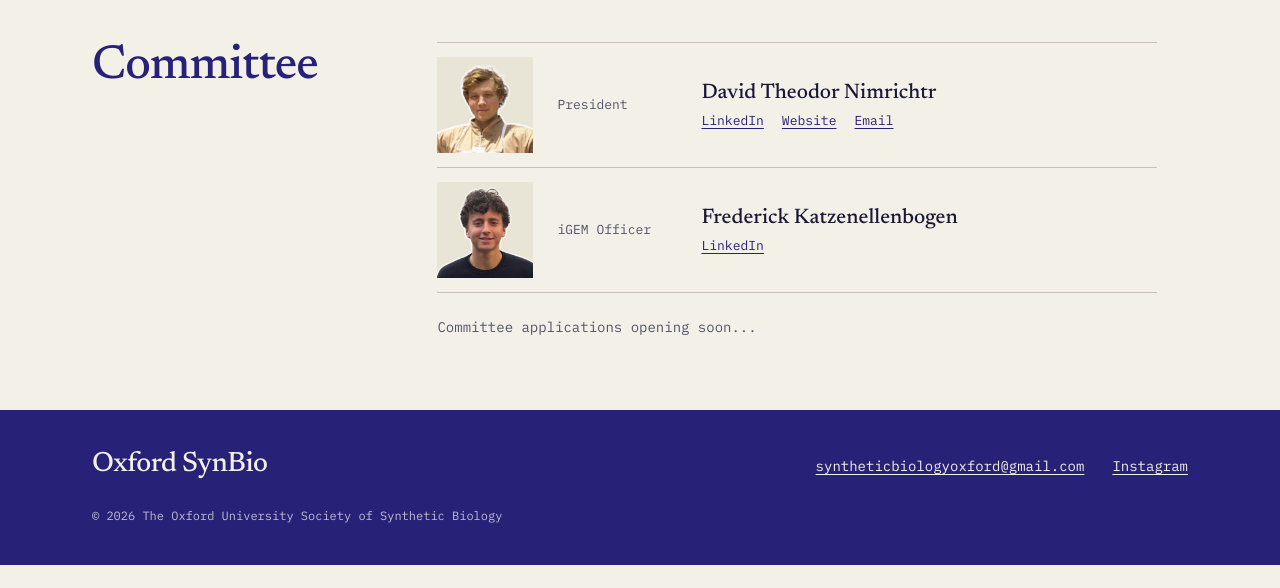
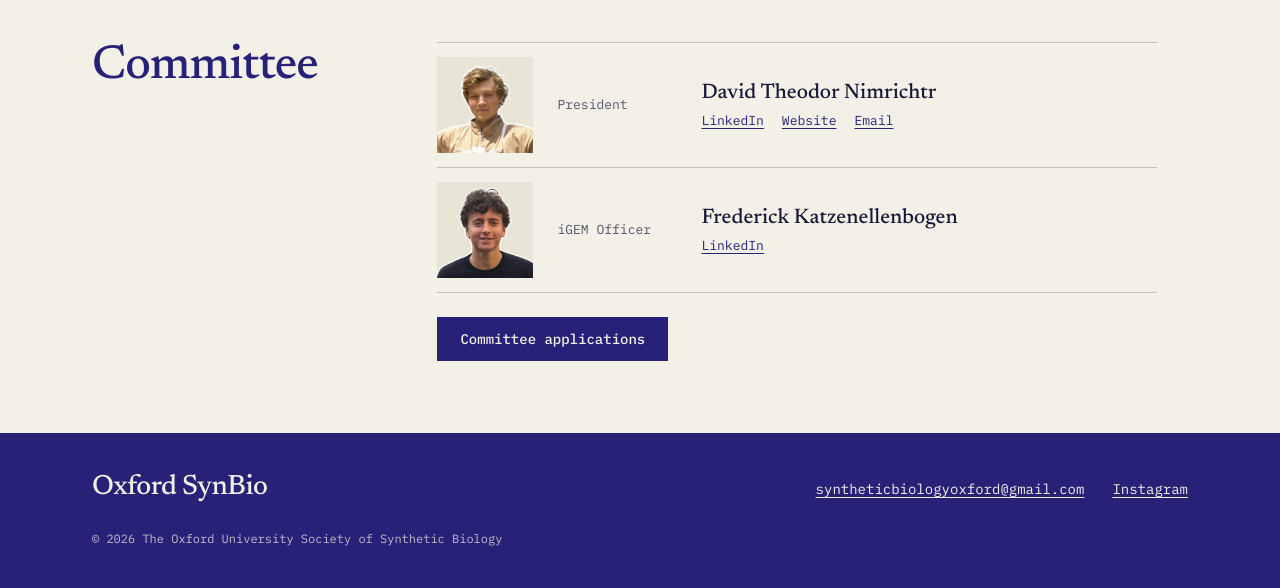
Before and after one commit to oxfordsynbio/oxfordsynbio.github.io, a plain HTML site: page index.html in a window 1280 px wide. Shown: the part 2938-3526 px from the top of the page. Before the commit the page ends 3503 px from the top, so only its background shows below. Drawn offline with Linux system fonts and the light colour scheme.

Commit message:
Add committee applications link and /apply short link
Replace the "opening soon" note under the committee list with a button
to the application form, and add apply/index.html so /apply forwards
to the same form.

Co-Authored-By: Claude Opus 5.5 <noreply@anthropic.com>

```diff
--- a/index.html
+++ b/index.html
@@ -272,7 +272,7 @@
         <dd><b>Frederick Katzenellenbogen</b><span><a href="https://www.linkedin.com/in/freddie-katzenellenbogen-49714a2b7">LinkedIn</a></span></dd>
       </div>
     </dl>
-    <p class="soon">Committee applications opening soon...</p>
+    <p class="apply"><a class="btn btn-solid" href="https://forms.gle/1fXyCV3DFuwmen659">Committee applications</a></p>
   </div>
 </section>
 
--- a/styles.css
+++ b/styles.css
@@ -323,7 +323,7 @@ h2 { margin: 0; font: 500 clamp(34px, 4vw, 48px)/1.05 var(--serif); letter-spaci
 .row dd { margin: 0; }
 .row dd b { display: block; font: 500 21px/1.3 var(--serif); }
 .row dd span { display: flex; flex-wrap: wrap; gap: 4px 18px; margin-top: 4px; font: 400 13px/1.5 var(--mono); color: var(--ink-soft); }
-.soon { margin: 0 !important; font: 400 14px/1.5 var(--mono); color: var(--ink-soft); }
+.apply { margin: 0 !important; }
 
 /* ---------- footer ---------- */
 
```
Also changed, not shown: apply/index.html (added, +16 -0 lines), 1 other file.
